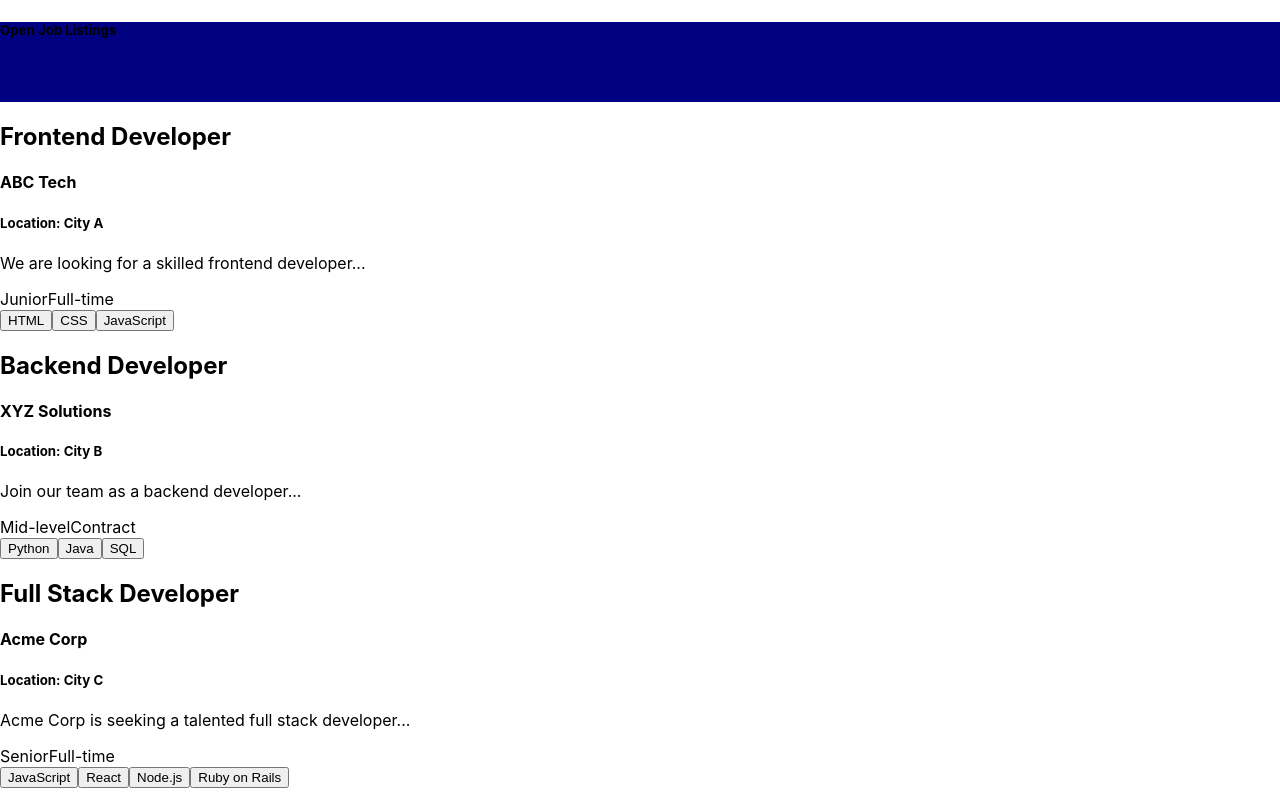
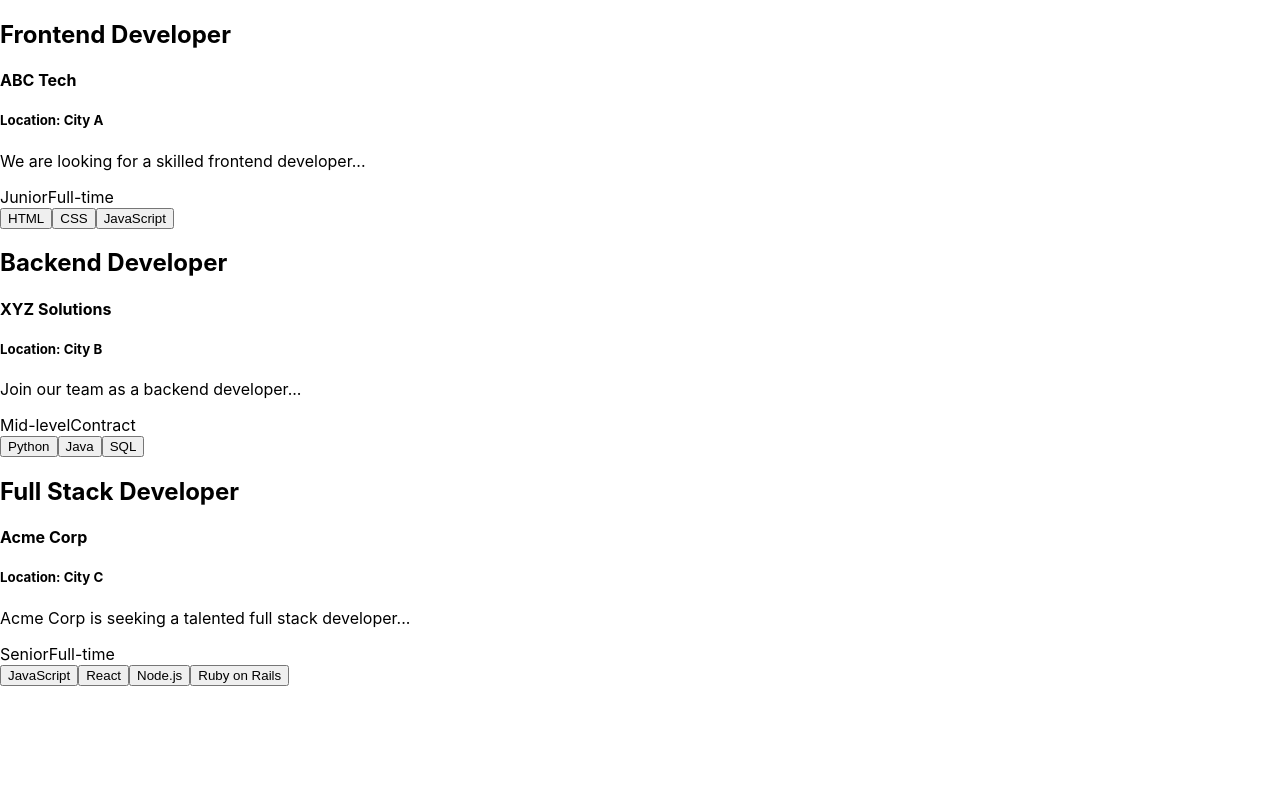
Before and after one commit to motikev/Group-I-Job-Board-React.js-Project, a React (Create React App) app: page / in a window 1280 px wide. Built offline with nearby package versions, Linux system fonts and the light colour scheme; data requests are answered from the project's data file.

Commit message:
JobList renders details with buttons for filtering the language the buttons will work in a way that when pushed it filters the jobs according to the programming language

```diff
--- a/src/components/JobPage.js
+++ b/src/components/JobPage.js
@@ -12,10 +12,18 @@ function JobPage(){
         .then((data)=>setJobs(data))
     },[])
 
+    const [selectedLanguage, setSelectedLanguage]=useState([])
+
+    function addLanguage(data){
+        if(!selectedLanguage.includes(data)){
+            setSelectedLanguage([...selectedLanguage, data])
+        }
+    }
+
     return (
         <>
-        <Header/>
-        <JobList jobs={jobs}/>
+        {selectedLanguage.length>0 && <Header language={selectedLanguage} />}
+        <JobList jobs={jobs} selectLanguage={addLanguage}/>
         </>
     )
 }
```
